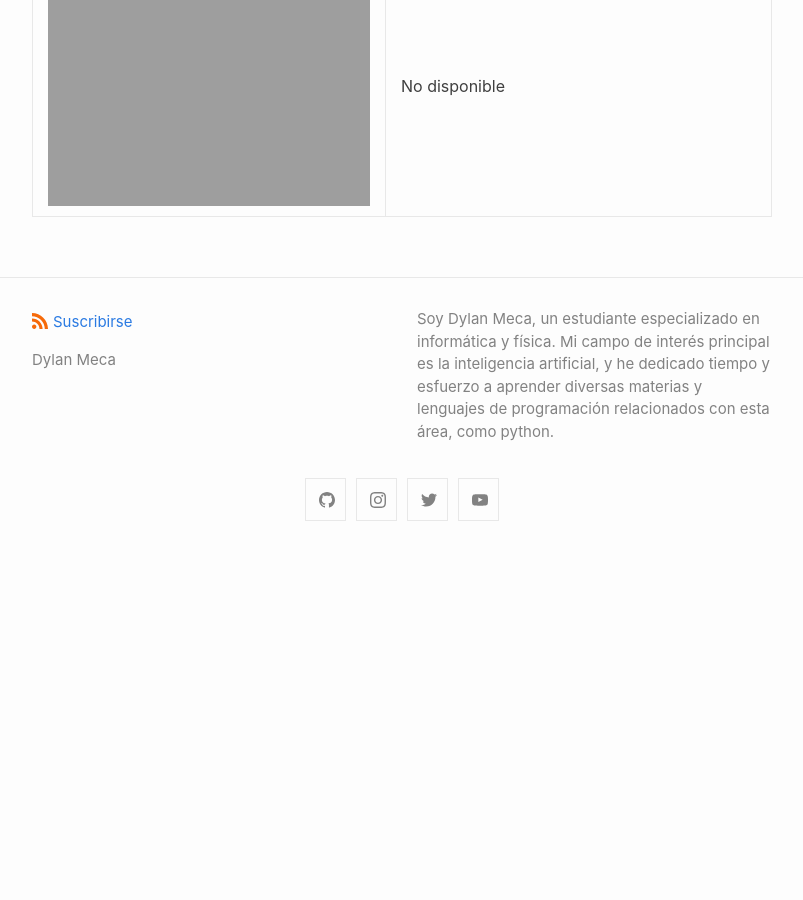
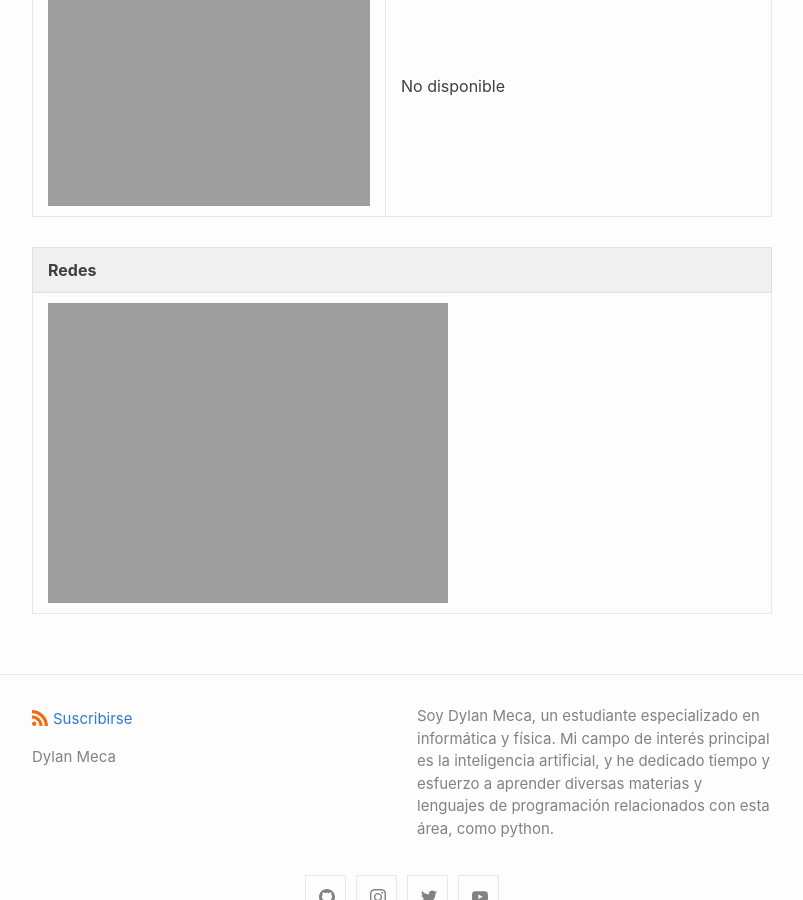
Before and after one commit to dylanmeca/dylanmeca.github.io, a Jekyll site: the page built from _posts/2021-06-07-Mis-certificados.md, in a window 1280 px wide and 900 px high, scrolled down 833 px. Shown: the whole window, without its empty margins (238-1041 px from the left). Built offline with Jekyll 4.4.1, drawn with Linux system fonts in a browser that asks for light colours; before the commit the page ends 1389 px from its top, so only the background shows below that.

Commit message:
Update 2021-06-07-Mis-certificados.md

```diff
--- a/_posts/2021-06-07-Mis-certificados.md
+++ b/_posts/2021-06-07-Mis-certificados.md
@@ -15,3 +15,7 @@ keywords:
 | ![certificado-python](https://dylanmeca.github.io/assets/img/certificado-python.png) | ![certificado-kali-linux](https://dylanmeca.github.io/assets/img/certificado-kali-linux.png) |
 | ![certificado-programacion](https://dylanmeca.github.io/assets/img/certificado-programacion.png) | ![certificado-termux](https://dylanmeca.github.io/assets/img/certificado-termux.png) |
 | ![certificado-introduccion-programacion](https://dylanmeca.github.io/assets/img/certificado-introduccion-programacion.jpg) | No disponible |
+
+| Redes |
+|-------------|
+| ![certificado-redes](https://dylanmeca.github.io/assets/img/certificado-redes.jpg) |
```
